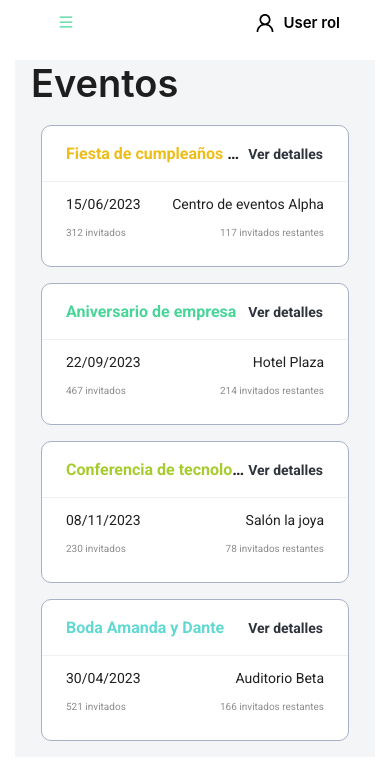
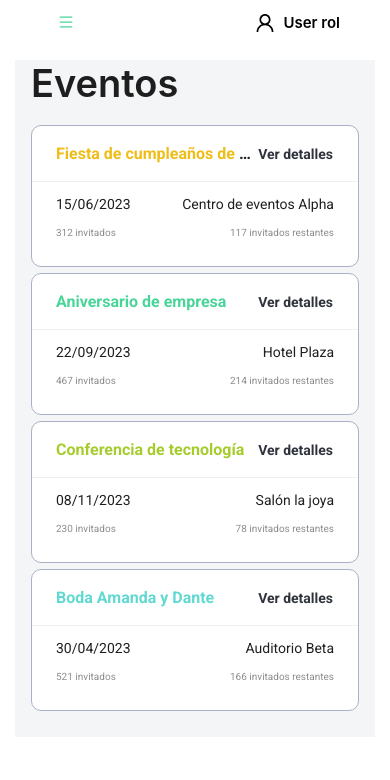
Before and after one commit to alonsosfera/event-ticket-project, a Next.js app: page /events in a window 390 px wide. Shown: the top 780 px of the page. Built offline with nearby package versions, Linux system fonts and the light colour scheme.

Commit message:
Se cambio el ajuste responsivo de las card en event-card-component, se cambio space por Row y Col

```diff
--- a/components/events/event-card-component.js
+++ b/components/events/event-card-component.js
@@ -1,4 +1,4 @@
-import { Card, Button, Space } from "antd"
+import { Card, Button, Row, Col } from "antd"
 import React from "react"
 import { useEvent } from "./event-context"
 
@@ -8,16 +8,16 @@ const EventCard = () => {
 
   return (
     <>
-      <Space
-        className="card-space"
-        direction="horizontal"
-        size={16}
-        wrap>
+      <Row gutter={[16,6]}>
         {eventData.map((event, index) => {
           const cardClass = `card-container card-color-${(index % 4) + 1}`
           return (
+            <Col
+              key={index}
+              xs={24} sm={24}
+              md={12} lg={12}
+              xl={6}>
               <Card
-              key={index}
                 className={cardClass}
                 title={<span title={event.title} className="card-title">{event.title}</span>}
                 extra={
@@ -37,9 +37,10 @@ const EventCard = () => {
                   <span>{event.remainingInvites} invitados restantes</span>
                 </div>
               </Card>
+            </Col>
           )
         })}
-      </Space>
+      </Row>
     </>
   )
 
--- a/styles/components/events.scss
+++ b/styles/components/events.scss
@@ -112,19 +112,11 @@
     color: white;
 }
 
-.card-space {
-  display: flex;
-  justify-content: center;
-
 .card-container {
-    width: 308px;
+  width: 100%;
   height: 142px;
   border-radius: 10px;
   border-color: #A8B1C6;
-
-    .card-title {
-      color: #000;
-    }
 
   .card-extra {
     color: #2F333C;
@@ -160,28 +152,19 @@
     }
   }
 
-    &.card-color-1 {
-      .card-title {
+  &.card-color-1 .card-title {
     color: #EFBD17;
   }
+
+  &.card-color-2 .card-title {
+    color: #48D598;
   }
 
-    &.card-color-2 {
-      .card-title {
-        color: #48D598;
-      }
+  &.card-color-3 .card-title {
+    color: #A6CB2D;
   }
 
-    &.card-color-3 {
-      .card-title {
-        color: #A6CB2D;
-      }
-    }
-
-    &.card-color-4 {
-      .card-title {
+  &.card-color-4 .card-title {
     color: #61D9D2;
   }
 }
-  }
-}
```
Lines whose indentation alone changed are shown as unchanged.
